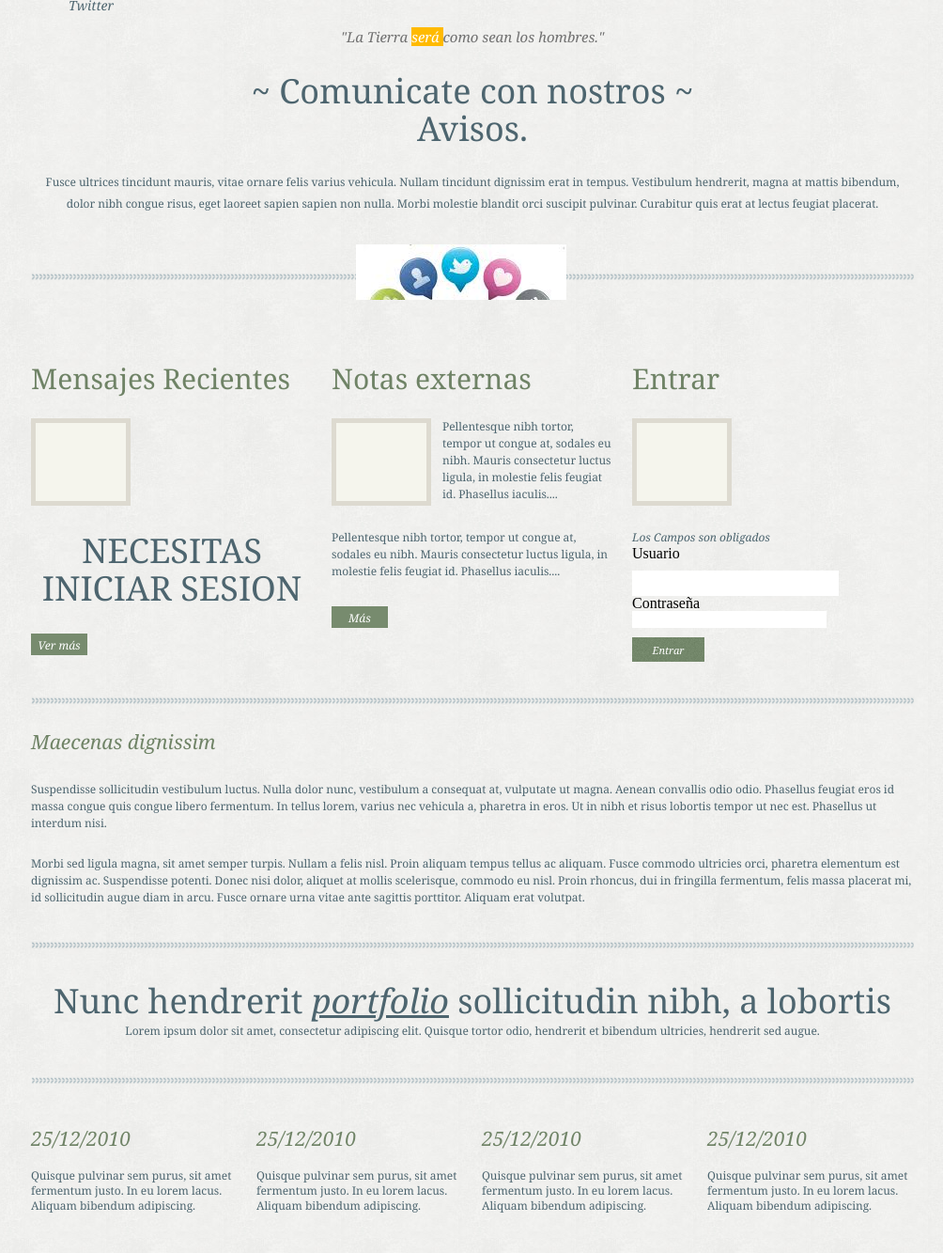
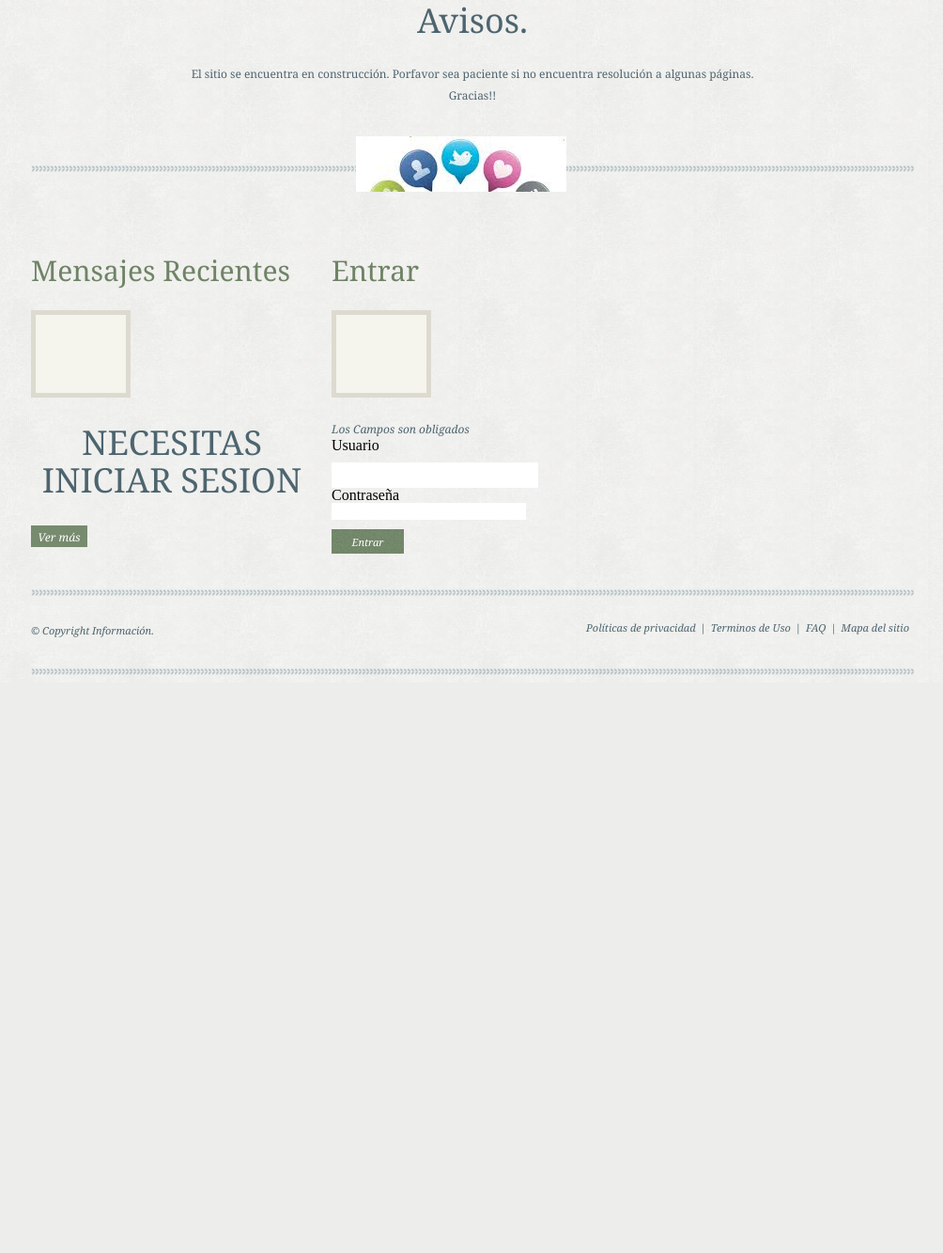
Before and after one commit to alberttNash/mensajes, a PHP site: page /php/sinacceso.php in a window 1280 px wide. Shown: the part 183-1516 px from the top of the page at 94% size, without its empty margins (137-1141 px from the left). After the commit the page ends 901 px from the top, so only its background shows below. Run offline with PHP 8.4, Linux system fonts and the light colour scheme.

Commit message:
Mas modificaciones
02 noviembre 2014

```diff
--- a/estilos/otro.css
+++ b/estilos/otro.css
@@ -53,7 +53,7 @@ a											{text-decoration:none}
 
 body										{background:url(../images/bodyBg.png)}
 .centerAlign								{width:940px; margin:0 auto; position:relative}
-.logo										{width:113px; height:182px; float:left; position:absolute; left:50%; top:0; margin-left:-56px; background:url(../images/redecso.png) no-repeat}
+.logo										{width:100%; height:100%; float:left; position:absolute; left:50%; top:0; margin-left:-56px; background:url(../images/redecso.png) no-repeat}
 .call										{width:auto; float:right; margin-top:29px; padding:0 0 10px 35px; font-family:Georgia, "Times New Roman", Times, serif; font-size:22px; color:#4d656f; line-height:26px; background:url(../images/phone.png) no-repeat left 50%}
 .call span									{font-size:10px; line-height:10px}
 #menu										{width:942px; height:81px; float:left; margin-top:27px; background:url(../images/menuBg.png) no-repeat}
--- a/php/sinacceso.php
+++ b/php/sinacceso.php
@@ -1,6 +1,7 @@
 <?php
     require "funciones.php";
 	$con=conectar();
+	session_start();
 
 
 ?>
@@ -14,11 +15,10 @@
 
 <body>
 	<div class="centerAlign">
- <a href="#" class="logo"></a>
-  <p class="call">442-2274400<br /><span>ejemplo@comunicateITQ.com</span></p>
+		<a href="index.php" class="logo"></a>
 		<ul id="menu">
-   <li><a href="index.html">Inicio</a></li>
-   <li><a href="vermensjes.php">Mensajes</a></li>
+			<li><a href="index.php">Inicio</a></li>
+			<li><a href="vermensajes.php">Mensajes</a></li>
 			<li><a href="eventos.html">Eventos</a></li>
 			<li><a href="ligas.html">Ligas</a></li>
 			<li class="ml"><a href="http://www.Sisteqmas.html">Sistqmas</a></li>
@@ -26,9 +26,9 @@
 			<li><a href="http://www.facebook.com/mensajes.itq">Facebook</a></li>
 			<li><a href="http://www.titter.com/mensajes.itq">Twitter</a></li>
 		</ul>
-  <p class="t1">"La Tierra <span>será </span> como sean los hombres."</p>
-  <h1>~ Comunicate con nostros ~<br /> Avisos.</h1>
-  <p class="cnt">Fusce ultrices tincidunt mauris, vitae ornare felis varius vehicula. Nullam tincidunt dignissim erat in tempus. Vestibulum hendrerit, magna at mattis bibendum, dolor nibh congue risus, eget laoreet sapien sapien non nulla. Morbi molestie blandit orci suscipit pulvinar. Curabitur quis erat at lectus feugiat placerat.</p>
+		<p class="t1">"La Tierra será como sean los hombres."</p>
+		<h1> Avisos.</h1>
+		<p class="cnt">El sitio se encuentra en construcción. Porfavor sea paciente si no encuentra resolución a algunas páginas.<br>Gracias!!</p>
 		<a href="#" class="dl"></a>
 		<hr />
 		<div class="smallWrap first">
@@ -37,37 +37,17 @@
 			<h1> NECESITAS INICIAR SESION</h1>
 			<a href="php/vermensajes.php" class="view">Ver más</a>
 		</div>
-  <div class="smallWrap">
-   <h2>Notas externas</h2>
-   <p><img src="images/blankPic.png" alt="" />Pellentesque nibh tortor, tempor ut congue at, sodales eu nibh. Mauris consectetur luctus ligula, in molestie felis feugiat id. Phasellus iaculis....</p>
-   <p>Pellentesque nibh tortor, tempor ut congue at, sodales eu nibh. Mauris consectetur luctus ligula, in molestie felis feugiat id. Phasellus iaculis....</p>
-   <a href="#" class="view">Más</a>
-  </div>
+
 		<div class="smallWrap">
 			<h2>Entrar</h2>
-   <p><img src="images/blankPic.png" alt="" /><form class="form1" method="post" action="entrar.php">
+			<p><img src="images/blankPic.png" alt="" />
+			<form class="form1" method="post" action="entrar.php">
 				<p><i>Los Campos son obligados</i></p>
 				Usuario<input name="name" type="text" /><br>
 				Contraseña<input name="id" type="password" />
 				<input name="login" type="submit" value="Entrar" />
 			</form>
 		</div>
-  <hr />
-  <h3 class="mt">Maecenas dignissim</h3>
-  <p>Suspendisse sollicitudin vestibulum luctus. Nulla dolor nunc, vestibulum a consequat at, vulputate ut magna. Aenean convallis odio odio. Phasellus feugiat eros id massa congue quis congue libero fermentum. In tellus lorem, varius nec vehicula a, pharetra in eros. Ut in nibh et risus lobortis tempor ut nec est. Phasellus ut interdum nisi. </p>
-  <p>Morbi sed ligula magna, sit amet semper turpis. Nullam a felis nisl. Proin aliquam tempus tellus ac aliquam. Fusce commodo ultricies orci, pharetra elementum est dignissim ac. Suspendisse potenti. Donec nisi dolor, aliquet at mollis scelerisque, commodo eu nisl. Proin rhoncus, dui in fringilla fermentum, felis massa placerat mi, id sollicitudin augue diam in arcu. Fusce ornare urna vitae ante sagittis porttitor. Aliquam erat volutpat. </p>
-  <hr />
-   <h1>Nunc hendrerit  <span>portfolio</span> sollicitudin nibh, a lobortis</h1>
-   <p class="mtc">Lorem ipsum dolor sit amet, consectetur adipiscing elit. Quisque tortor odio, hendrerit et bibendum ultricies, hendrerit sed augue.</p>
-  <hr />
-  <ul class="list">
-   <li><h4>25/12/2010</h4><p>Quisque pulvinar sem purus, sit amet fermentum justo. In eu lorem lacus. Aliquam bibendum adipiscing.</p></li>
-   <li><h4>25/12/2010</h4><p>Quisque pulvinar sem purus, sit amet fermentum justo. In eu lorem lacus. Aliquam bibendum adipiscing.</p></li>
-   <li><h4>25/12/2010</h4><p>Quisque pulvinar sem purus, sit amet fermentum justo. In eu lorem lacus. Aliquam bibendum adipiscing.</p></li>
-   <li><h4>25/12/2010</h4><p>Quisque pulvinar sem purus, sit amet fermentum justo. In eu lorem lacus. Aliquam bibendum adipiscing.</p></li>
-  </ul>
-
-  <blockquote><span>Blockquote</span> Donec dignissim bibendum interdum. Pellentesque habitant morbi tristique senectus et netus et malesuada fames ac turpis egestas. Mauris leo nunc, faucibus et varius non, ullamcorper nec mauris.</blockquote>
 		<hr />
 		<p class="copy">© Copyright Información.<br /></p>
 		<ul class="foot">
@@ -80,6 +60,7 @@
 	</div>
 </body>
 </html>
+
 <?php
 mysqli_close($con);
 ?>
--- a/php/vermensajes.php
+++ b/php/vermensajes.php
@@ -16,10 +16,10 @@
 		<a href="#" class="logo"></a>
 		<p class="call">442-2274400<br /><span>ejemplo@comunicateITQ.com</span></p>
 		<ul id="menu">
-			<li><a href="index.html">Inicio</a></li>
-			<li><a href="vermensjes.php">Mensajes</a></li>
+			<li><a href="index.php">Inicio</a></li>
+			<li><a href="php/vermensajes.php">Mensajes</a></li>
 			<li><a href="eventos.html">Eventos</a></li>
-			<li><a href="ligas.html">Ligas</a></li>
+			<li><a href="#">Ligas</a></li>
 			<li class="ml"><a href="http://www.Sisteqmas.html">Sistqmas</a></li>
 			<li><a href="http://www.itq.edu.mx">ITQ</a></li>
 			<li><a href="http://www.facebook.com/mensajes.itq">Facebook</a></li>
```
Also changed, not shown: php/salir.php (+4 -4 lines), images/iconmsg.png (added). Lines whose indentation alone changed are shown as unchanged.
